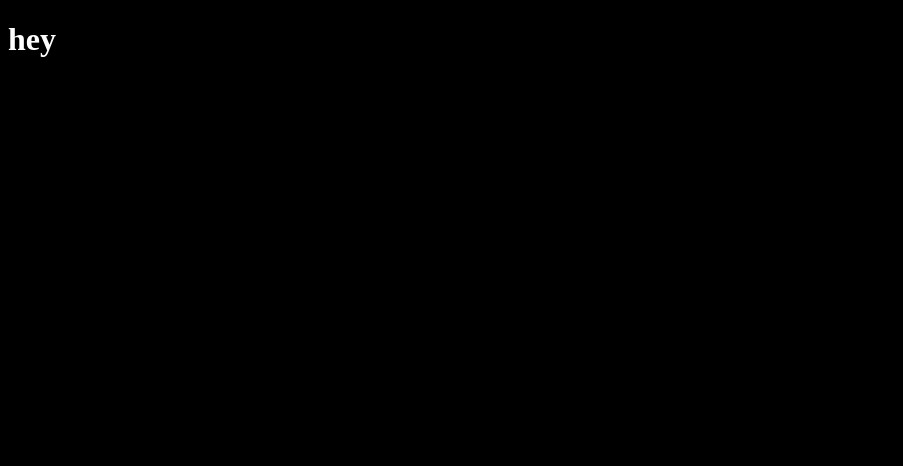
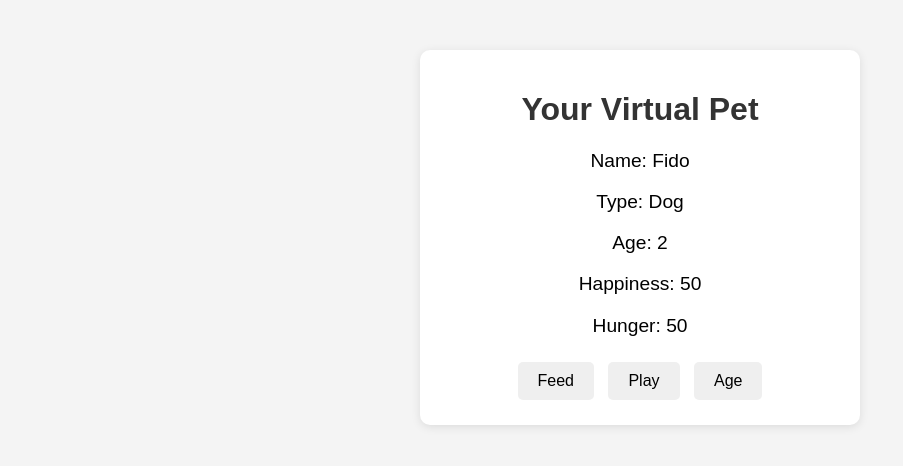
Before and after one commit to moeed038ulazeem/task-0-7-sylani, a plain HTML site: page index.html in a window 1280 px wide. Shown: the whole page, without its empty margins (0-903 px from the left). Drawn offline with Linux system fonts and the light colour scheme.

Commit message:
CONTAINER MADE FOR PET ASSET

```diff
--- a/index.html
+++ b/index.html
@@ -3,13 +3,26 @@
 <head>
     <meta charset="UTF-8">
     <meta name="viewport" content="width=device-width, initial-scale=1.0">
-    <title>Document</title>
+    <title>Virtual Pet</title>
     <link rel="stylesheet" href="styele.css">
 </head>
 <body>
-    <h1>hey</h1>
+    <div class="container">
+        <h1>Your Virtual Pet</h1>
+        <div id="pet-info">
+            <p>Name: <span id="pet-name">Fido</span></p>
+            <p>Type: <span id="pet-type">Dog</span></p>
+            <p>Age: <span id="pet-age">2</span></p>
+            <p>Happiness: <span id="pet-happiness">50</span></p>
+            <p>Hunger: <span id="pet-hunger">50</span></p>
+        </div>
+        <div class="buttons">
+            <button id="feed-button">Feed</button>
+            <button id="play-button">Play</button>
+            <button id="age-button">Age</button>
+        </div>
+    </div>
 
-
-    <script src="./script.js"></script>
+    <script src="script.js"></script>
 </body>
 </html>
--- a/script.js
+++ b/script.js
@@ -1 +1,42 @@
-alert("hi")
+// Create a pet object
+let pet = {
+    name: "Fido",
+    type: "Dog",
+    age: 2,
+    happiness: 50,
+    hunger: 50,
+
+    feed: function() {
+        this.hunger = Math.max(0, this.hunger - 20);
+        updatePetInfo();
+    },
+
+    play: function() {
+        this.happiness = Math.min(100, this.happiness + 20);
+        updatePetInfo();
+    },
+
+    agePet: function() {
+        this.age += 1;
+        this.happiness = Math.max(0, this.happiness - 5);
+        this.hunger = Math.min(100, this.hunger + 10);
+        updatePetInfo();
+    }
+};
+
+// Function to update pet info on the webpage
+function updatePetInfo() {
+    document.getElementById('pet-name').textContent = pet.name;
+    document.getElementById('pet-type').textContent = pet.type;
+    document.getElementById('pet-age').textContent = pet.age;
+    document.getElementById('pet-happiness').textContent = pet.happiness;
+    document.getElementById('pet-hunger').textContent = pet.hunger;
+}
+
+// Set up button event listeners
+document.getElementById('feed-button').addEventListener('click', () => pet.feed());
+document.getElementById('play-button').addEventListener('click', () => pet.play());
+document.getElementById('age-button').addEventListener('click', () => pet.agePet());
+
+// Initialize pet info on the page
+updatePetInfo();
--- a/styele.css
+++ b/styele.css
@@ -1,4 +1,39 @@
-body{
-    background-color: black;
-    color: white;
+body {
+    font-family: Arial, sans-serif;
+    background-color: #f4f4f4;
+    text-align: center;
 }
+
+.container {
+    max-width: 400px;
+    margin: 50px auto;
+    padding: 20px;
+    background: white;
+    border-radius: 10px;
+    box-shadow: 0 2px 10px rgba(0,0,0,0.1);
+}
+
+h1 {
+    color: #333;
+}
+
+#pet-info p {
+    font-size: 1.2em;
+}
+
+.buttons {
+    margin-top: 20px;
+}
+
+button {
+    padding: 10px 20px;
+    font-size: 1em;
+    margin: 5px;
+    border: none;
+    border-radius: 5px;
+    cursor: pointer;
+}
+
+button:hover {
+    background-color: #e7e7e7;
+}
```
